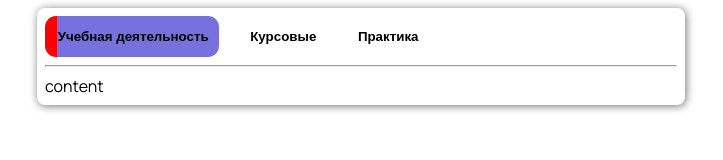
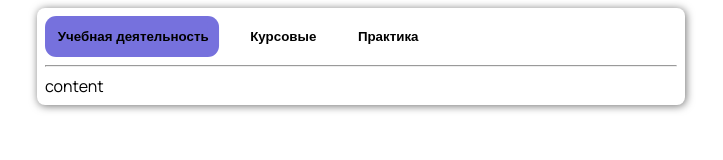
Before and after one commit to Chiga2030/isco-pro-test-task-2, a React (Create React App) app: page / in a window 1280 px wide. Shown: the top 160 px of the page, without its empty margins (279-1002 px from the left). Built offline with nearby package versions, Linux system fonts and the light colour scheme; the HTML template or start-up script is replaced by a standard one.

Commit message:
fixed overflow

```diff
--- a/src/components/ToggleBar/ActiveArea.jsx
+++ b/src/components/ToggleBar/ActiveArea.jsx
@@ -3,13 +3,19 @@ import styles from './ActiveArea.module.css';
 import {
   useState,
   useEffect,
+  useRef,
 } from 'react';
 
 
 const ActiveArea = ({
+  leftPosition,
   centerPosition,
   rightPosition,
 }) => {
+  const [
+    newLeftPosition,
+    setNewLeftPosition,
+  ] = useState({});
   const [
     newCenterPosition,
     setNewCenterPosition,
@@ -18,6 +24,24 @@ const ActiveArea = ({
     newRightPosition,
     setNewRightPosition,
   ] = useState({});
+
+  const leftEl = useRef(null);
+  const centerEl = useRef(null);
+  const rightEl = useRef(null);
+
+  useEffect(() => {
+    setTimeout(() => {
+      leftEl.current.classList.add(styles.activeAreaTransition);
+      centerEl.current.classList.add(styles.activeAreaTransition);
+      rightEl.current.classList.add(styles.activeAreaTransition);
+    }, 200);
+  }, []);
+
+  useEffect(() => {
+    setNewLeftPosition(leftPosition);
+  }, [
+    leftPosition,
+  ]);
 
   useEffect(() => {
     setNewCenterPosition(centerPosition);
@@ -31,23 +55,23 @@ const ActiveArea = ({
     rightPosition,
   ]);
 
-  // useEffect(() => {
-  //   rightEl.current.style.left = `${
-  //     firstPosition.left + centerEl.current.offsetWidth}px`;
-  // }, [
-  //   firstPosition,
-  // ]);
 
   return (
     <>
       <span
+        ref={ leftEl }
+        style={ {
+          ...newLeftPosition,
+        } }
         className={ styles.activeAreaLeft }></span>
       <span
+        ref={ centerEl }
         style={ {
           ...newCenterPosition,
         } }
         className={ styles.activeAreaCenter }></span>
       <span
+        ref={ rightEl }
         style={ {
           ...newRightPosition,
         } }
--- a/src/components/ToggleBar/ActiveArea.module.css
+++ b/src/components/ToggleBar/ActiveArea.module.css
@@ -1,8 +1,12 @@
+.activeAreaTransition {
+  transition: transform .3s ease-in-out;
+}
+
 .activeAreaLeft,
 .activeAreaCenter,
 .activeAreaRight {
-  transition: transform .3s ease-in-out;
   background: var(--color-clickable);
+  top: 0;
   transform-origin: left center;
   position: absolute;
   height: 100%;
@@ -12,7 +16,6 @@
 .activeAreaLeft {
   width: .75rem;
   left: 0;
-  background: red;
   border-radius: .7rem 0 0 .7rem;
 }
 
--- a/src/components/ToggleBar/ToggleBar.jsx
+++ b/src/components/ToggleBar/ToggleBar.jsx
@@ -15,6 +15,10 @@ const buttons = [
 ];
 
 const ToggleBar = () => {
+  const [
+    leftPosition,
+    setLeftPosition,
+  ] = useState({});
   const [
     centerPosition,
     setCenterPosition,
@@ -48,6 +52,11 @@ const ToggleBar = () => {
 
     const newScale = widthButton / currentWidth;
 
+    setLeftPosition({
+      transform: `translateX(calc(${
+        button.offsetLeft}px + .1rem))`,
+    });
+
     setCenterPosition({
       ...centerPosition,
       transform: `translateX(calc(${
@@ -75,6 +84,7 @@ const ToggleBar = () => {
           )) }
         </span>
         <ActiveArea
+          leftPosition={ leftPosition }
           centerPosition={ centerPosition }
           rightPosition={ rightPosition }
         />
@@ -90,7 +100,6 @@ const Button = ({
   onDetectNewActivePositionHandler,
   textButton,
 }) => {
-  console.log();
   const button = useRef(null);
 
   return (
--- a/src/components/ToggleBar/ToggleBar.module.css
+++ b/src/components/ToggleBar/ToggleBar.module.css
@@ -7,16 +7,16 @@
 }
 
 .buttonBar {
-  display: flex;
-  overflow: hidden;
   position: relative;
 }
 
 .buttonsWrapper {
-  z-index: 1;
+  display: flex;
+  overflow: hidden;
 }
 
 .button {
+  z-index: 1;
   padding: 0.8rem;
   border-radius: 1rem;
   border: none;
```
